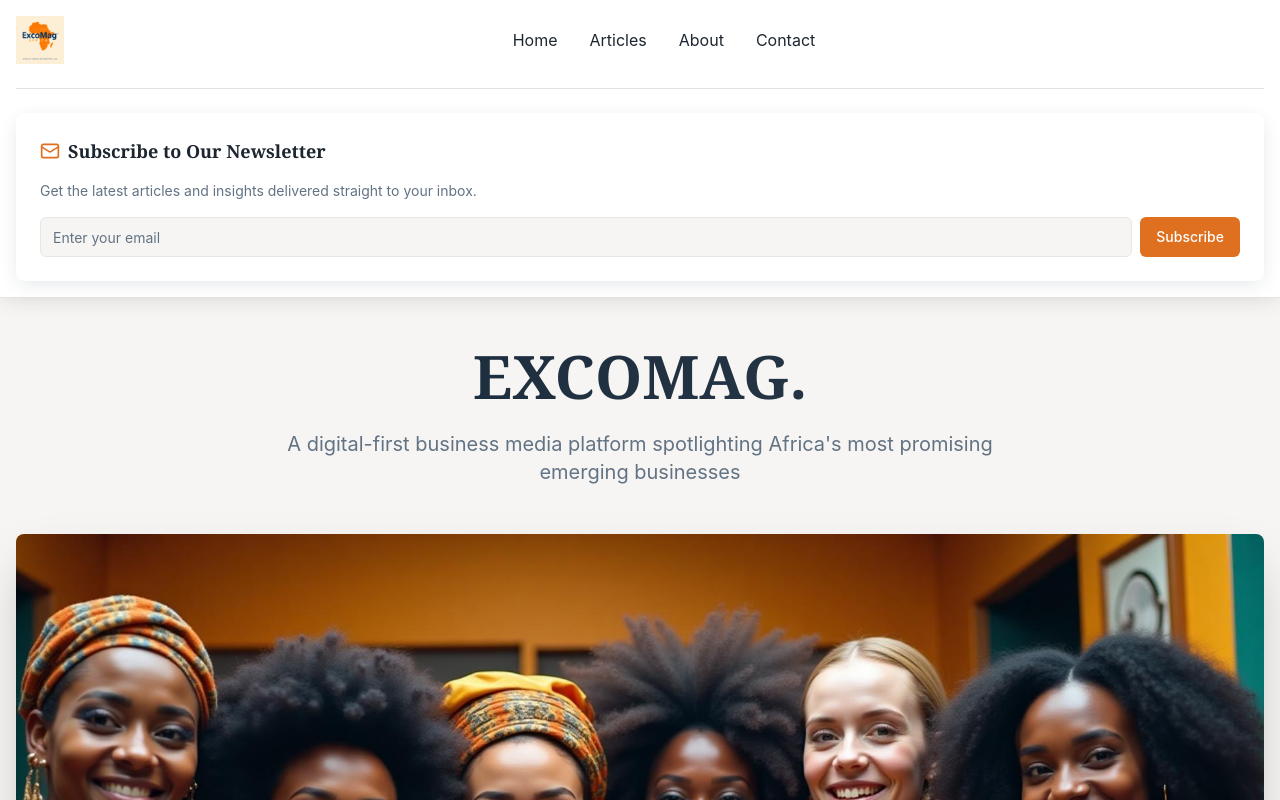
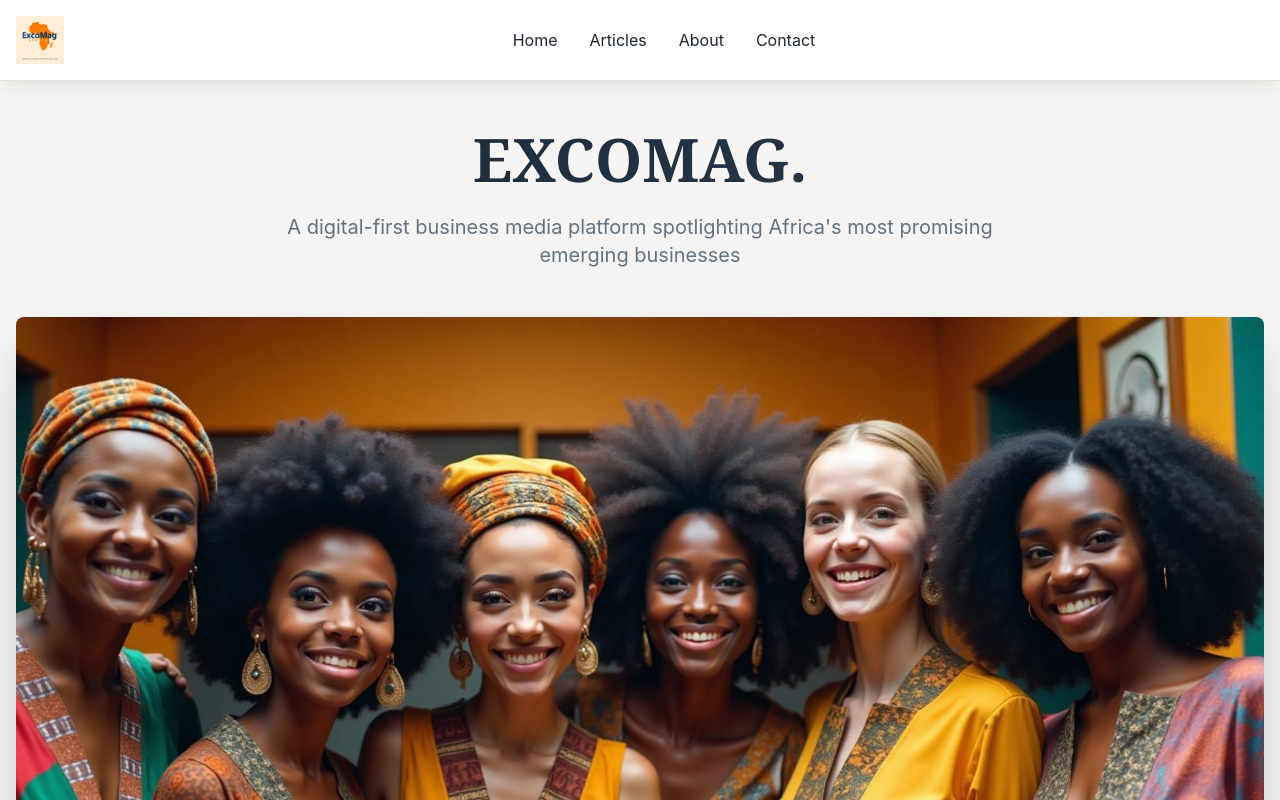
Before and after one commit to bongie-stack/excomag, a React (Vite) app: page /about in a window 1280 px wide. Shown: the top 800 px of the page. Built offline with nearby package versions, Linux system fonts and the light colour scheme; the HTML template or start-up script is replaced by a standard one.

Commit message:
Revert newsletter to footer

```diff
--- a/src/components/Footer.tsx
+++ b/src/components/Footer.tsx
@@ -1,9 +1,15 @@
 import { Mail, MapPin, Phone, Facebook, Linkedin, Twitter, Instagram } from "lucide-react";
 import { Link } from "react-router-dom";
 import logo from "@/assets/excomag-logo.png";
+import NewsletterSubscribe from "./NewsletterSubscribe";
 const Footer = () => {
   return <footer className="bg-primary text-primary-foreground py-12">
       <div className="container mx-auto px-4">
+        {/* Newsletter Section */}
+        <div className="mb-12">
+          <NewsletterSubscribe />
+        </div>
+
         <div className="grid grid-cols-1 md:grid-cols-4 gap-8">
           {/* Brand Section */}
           <div className="md:col-span-2">
--- a/src/components/Header.tsx
+++ b/src/components/Header.tsx
@@ -3,7 +3,6 @@ import { Menu } from "lucide-react";
 import { useState } from "react";
 import { Link } from "react-router-dom";
 import logo from "@/assets/excomag-logo.png";
-import NewsletterSubscribe from "./NewsletterSubscribe";
 
 const Header = () => {
   const [isMenuOpen, setIsMenuOpen] = useState(false);
@@ -59,11 +58,6 @@ const Header = () => {
             </div>
           </nav>
         )}
-
-        {/* Newsletter Section */}
-        <div className="mt-6 border-t pt-6">
-          <NewsletterSubscribe />
-        </div>
       </div>
     </header>
   );
```
